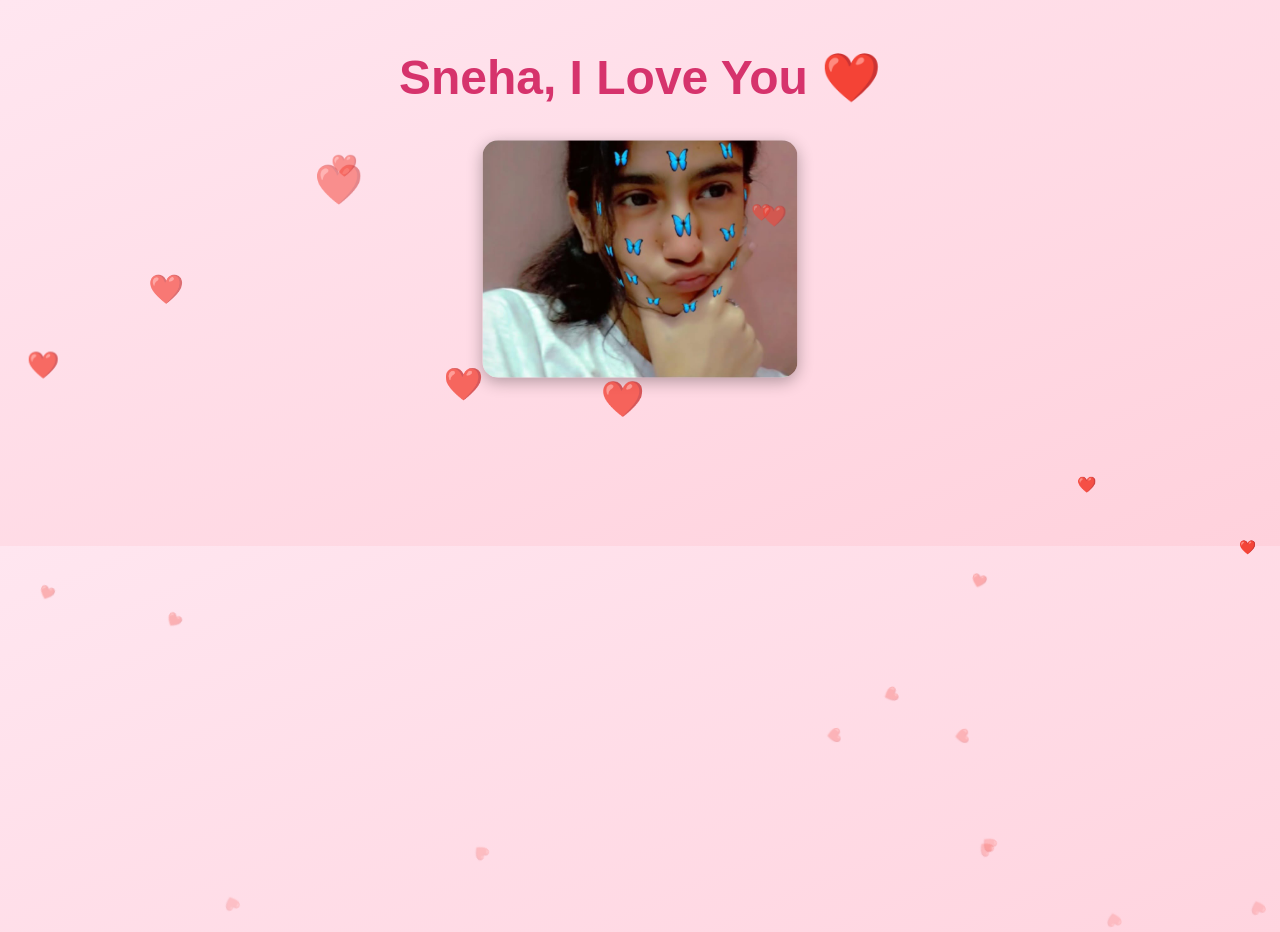
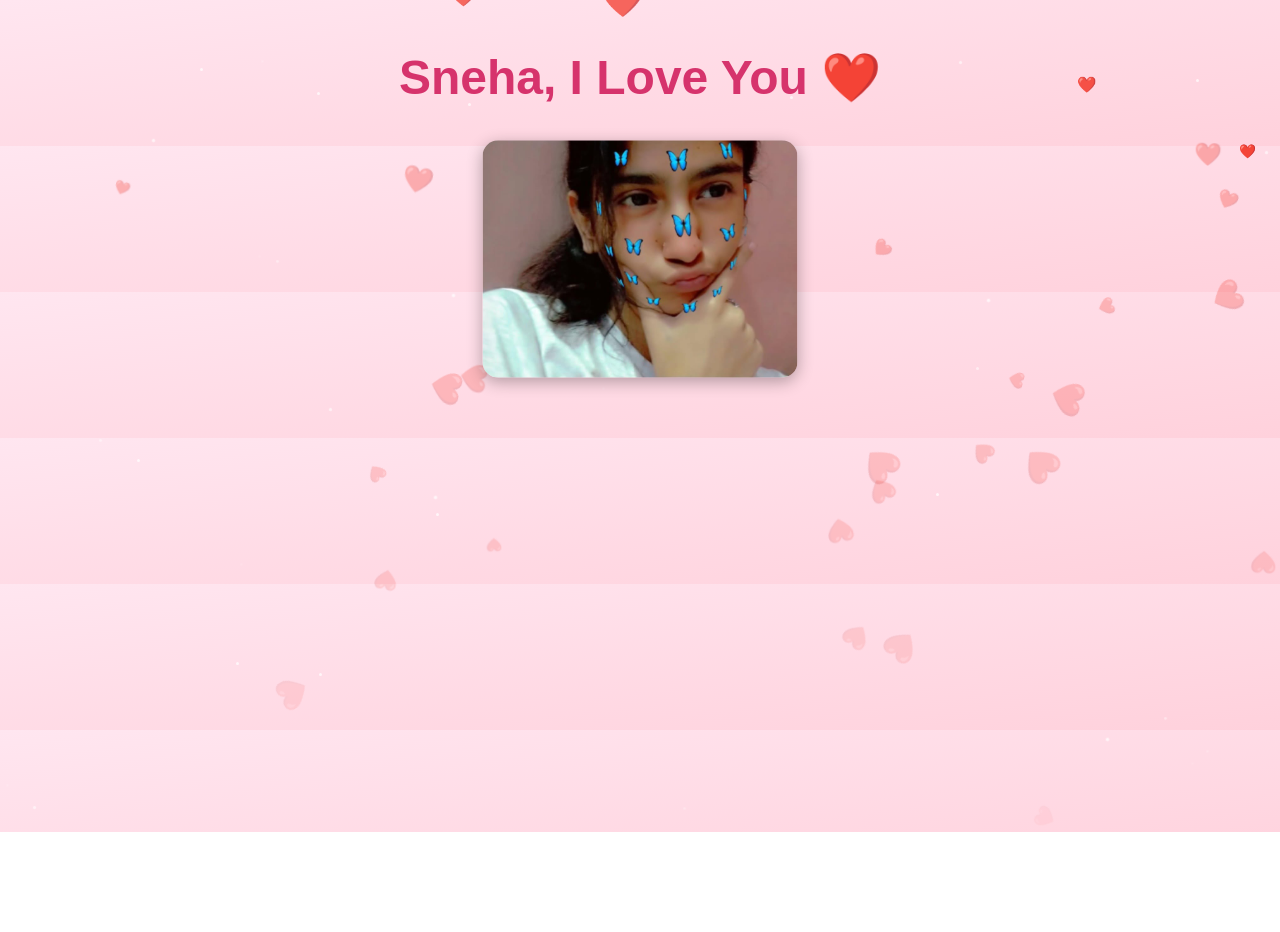
Before and after one commit to Atirek9911/sneha-love, a plain HTML site: page index.html in a window 1280 px wide. Shown: the top 932 px of the page. After the commit the page ends 832 px from the top, so only its background shows below. Drawn offline with Linux system fonts and the light colour scheme.

Commit message:
Final ultimate romantic version with slideshow, hearts, sparkles

```diff
--- a/index.html
+++ b/index.html
@@ -20,18 +20,18 @@
         font-size: 3em;
         margin-top: 50px;
         animation: fadeIn 2s ease-in-out;
-        z-index: 1;
+        z-index: 5;
         position: relative;
     }
 
+    /* Responsive slideshow */
     .slideshow {
-        margin-top: 40px;
+        width: 80%;
+        max-width: 300px;
+        height: auto;
         position: relative;
-        width: 300px;
-        height: 400px;
-        margin-left: auto;
-        margin-right: auto;
-        z-index: 0; /* Make sure slideshow is under popup hearts */
+        margin: 40px auto;
+        z-index: 1;
     }
 
     .slideshow img {
@@ -50,17 +50,17 @@
     .slideshow img.active {
         opacity: 1;
         transform: scale(1.05);
-        z-index: 0;
+        z-index: 1;
     }
 
-    /* Heart popup */
+    /* Click popup heart */
     .heart {
         position: absolute;
         font-size: 1.2em;
         color: #ff3366;
         pointer-events: none;
         animation: pop 1s forwards;
-        z-index: 10; /* Above photos */
+        z-index: 10;
     }
 
     @keyframes pop {
@@ -74,24 +74,13 @@
         100% { opacity: 1; }
     }
 
-    /* Floating hearts in background (behind photos) */
+    /* Floating hearts behind slideshow */
     .floating-heart {
         position: absolute;
-        font-size: 1.5em;
-        color: #ff6699;
         animation: floatUp linear;
         pointer-events: none;
-        z-index: 1; /* behind slideshow */
-    }
-
-    /* Tiny falling transparent hearts */
-    .falling-heart {
-        position: absolute;
-        font-size: 0.8em;
-        color: rgba(255, 51, 102, 0.5);
-        animation: fall linear;
-        pointer-events: none;
-        z-index: 0; /* behind everything */
+        z-index: 0;
+        color: #ff6699;
     }
 
     @keyframes floatUp {
@@ -99,9 +88,45 @@
         100% { transform: translateY(-100vh) scale(1.2); opacity: 0; }
     }
 
+    /* Falling hearts from top */
+    .falling-heart {
+        position: absolute;
+        animation: fall linear;
+        pointer-events: none;
+        z-index: 0;
+        color: rgba(255,51,102,0.5);
+    }
+
     @keyframes fall {
         0% { transform: translateY(-10px) rotate(0deg); opacity: 0.7; }
         100% { transform: translateY(100vh) rotate(360deg); opacity: 0; }
+    }
+
+    /* Tiny sparkles */
+    .sparkle {
+        position: absolute;
+        width: 3px;
+        height: 3px;
+        background: rgba(255,255,255,0.7);
+        border-radius: 50%;
+        z-index: 0;
+        animation: twinkle linear;
+    }
+
+    @keyframes twinkle {
+        0% { opacity: 0; transform: scale(0.5); }
+        50% { opacity: 1; transform: scale(1.2); }
+        100% { opacity: 0; transform: scale(0.5); }
+    }
+
+    /* Optional heartbeat animation for header */
+    @keyframes heartbeat {
+        0%, 100% { transform: scale(1); }
+        50% { transform: scale(1.05); }
+    }
+
+    h1:hover {
+        animation: heartbeat 1s infinite;
     }
 </style>
 </head>
@@ -115,10 +140,9 @@
     </div>
 
 <script>
+// Slideshow
 const slides = document.querySelectorAll('.slideshow img');
 let currentIndex = 0;
-
-// Slideshow
 function nextSlide() {
     slides[currentIndex].classList.remove('active');
     currentIndex = (currentIndex + 1) % slides.length;
@@ -126,7 +150,7 @@ function nextSlide() {
 }
 setInterval(nextSlide, 3000);
 
-// Click heart popup above photos
+// Click popup heart above everything
 function showHeart(event) {
     const heart = document.createElement('div');
     heart.className = 'heart';
@@ -150,17 +174,32 @@ function createFloatingHeart() {
 }
 setInterval(createFloatingHeart, 500);
 
-// Tiny falling hearts from top
+// Falling hearts from top
 function createFallingHeart() {
     const heart = document.createElement('div');
     heart.className = 'falling-heart';
     heart.style.left = Math.random() * window.innerWidth + 'px';
+    heart.style.fontSize = (Math.random() * 1.2 + 0.8) + 'em';
     heart.style.animationDuration = (Math.random() * 5 + 5) + 's';
+    heart.style.opacity = Math.random() * 0.6 + 0.3;
+    heart.style.transform = `rotate(${Math.random()*360}deg)`;
     heart.innerText = "❤️";
     document.body.appendChild(heart);
     setTimeout(() => heart.remove(), 6000);
 }
-setInterval(createFallingHeart, 300);
+setInterval(createFallingHeart, 200);
+
+// Tiny sparkles
+function createSparkle() {
+    const sparkle = document.createElement('div');
+    sparkle.className = 'sparkle';
+    sparkle.style.left = Math.random() * window.innerWidth + 'px';
+    sparkle.style.top = Math.random() * window.innerHeight + 'px';
+    sparkle.style.animationDuration = (Math.random() * 3 + 2) + 's';
+    document.body.appendChild(sparkle);
+    setTimeout(() => sparkle.remove(), 5000);
+}
+setInterval(createSparkle, 150);
 </script>
 </body>
 </html>
```
